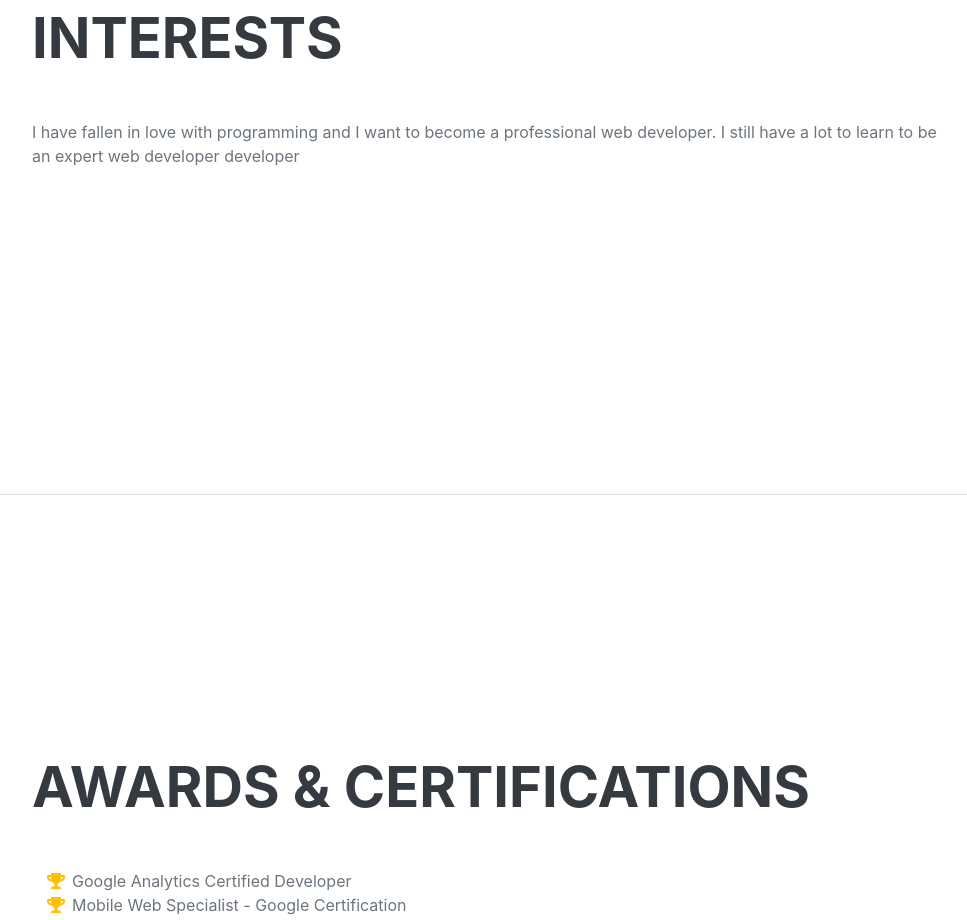
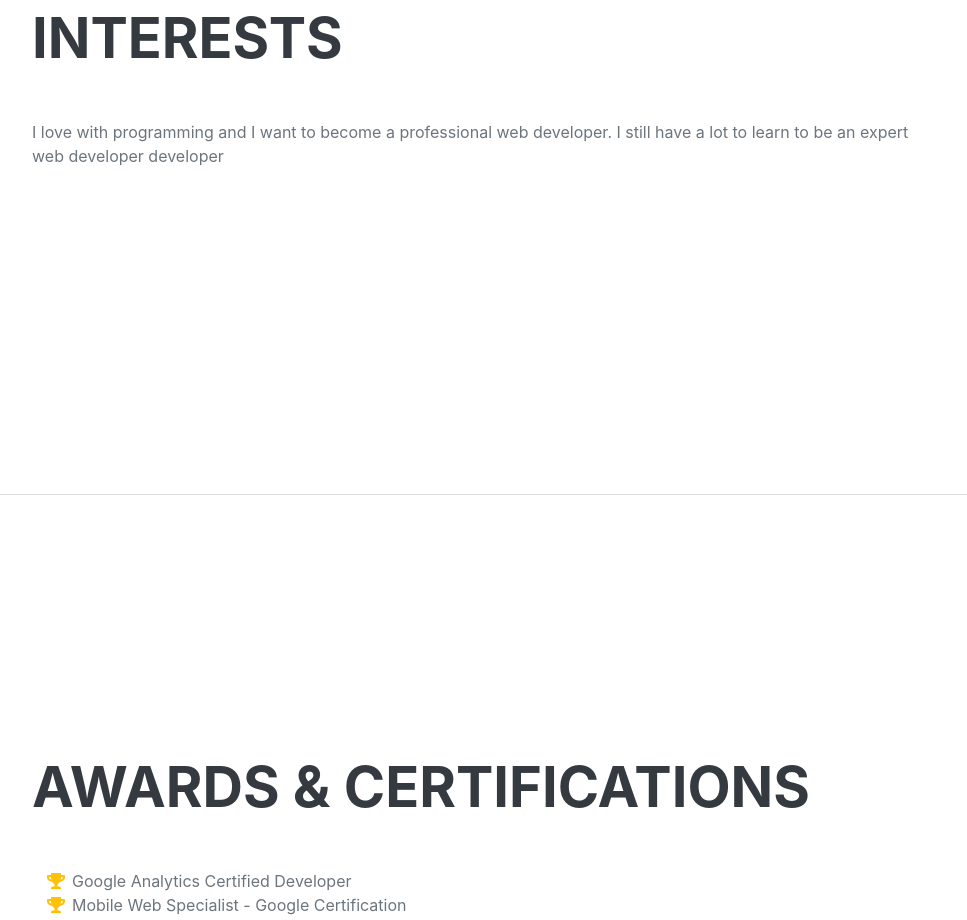
Before and after one commit to Sbirin/Sbirin, a plain HTML site: page index.html in a window 1280 px wide. Shown: the part 3640-4560 px from the top of the page, without its empty margins (288-1255 px from the left). Drawn offline with nearby package versions, Linux system fonts and the light colour scheme; a web font is replaced by a local one.

Commit message:
edit interest
d

```diff
--- a/index.html
+++ b/index.html
@@ -159,7 +159,7 @@
             <section class="resume-section" id="interests">
                 <div class="resume-section-content">
                     <h2 class="mb-5">Interests</h2>
-                    <p>I have fallen in love with programming and I want to become a professional web developer. I still have a lot to learn to be an expert web developer developer</p>
+                    <p>I love with programming and I want to become a professional web developer. I still have a lot to learn to be an expert web developer developer</p>
                 </div>
             </section>
             <hr class="m-0" />
```
